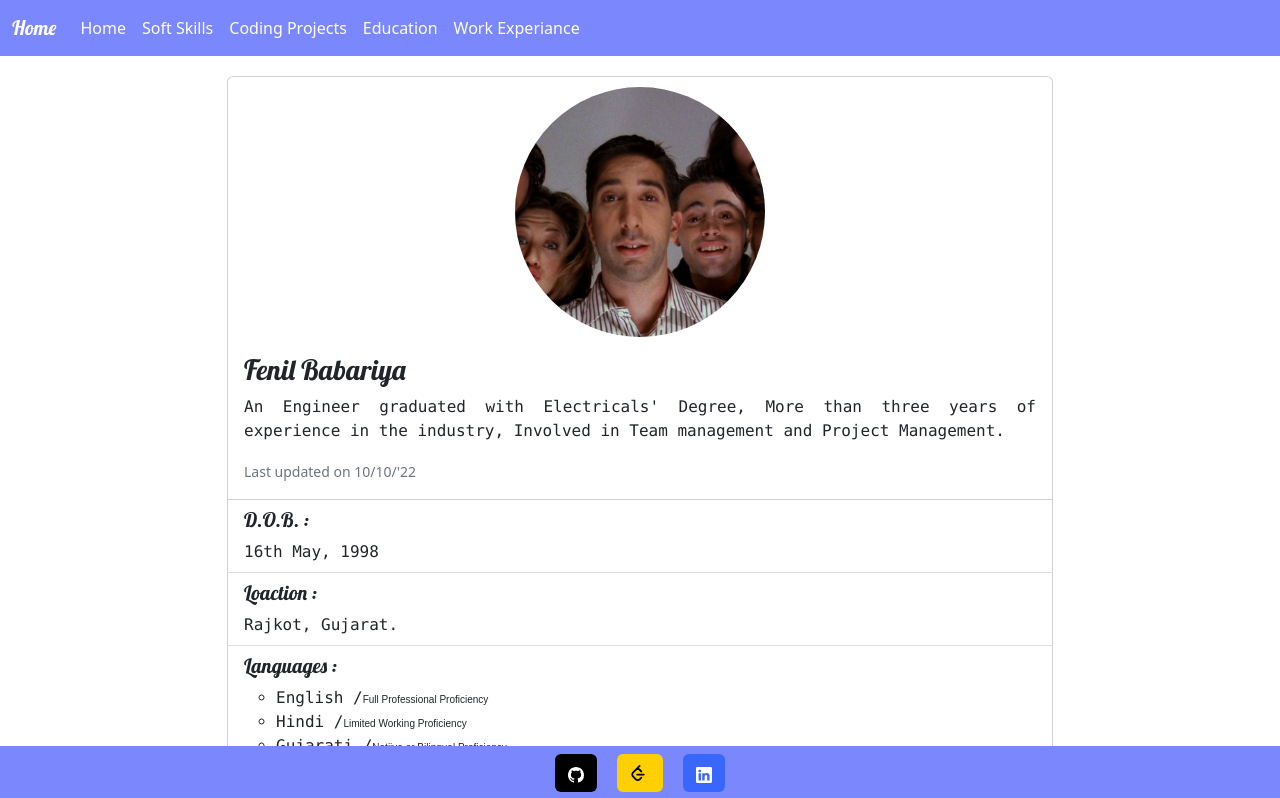
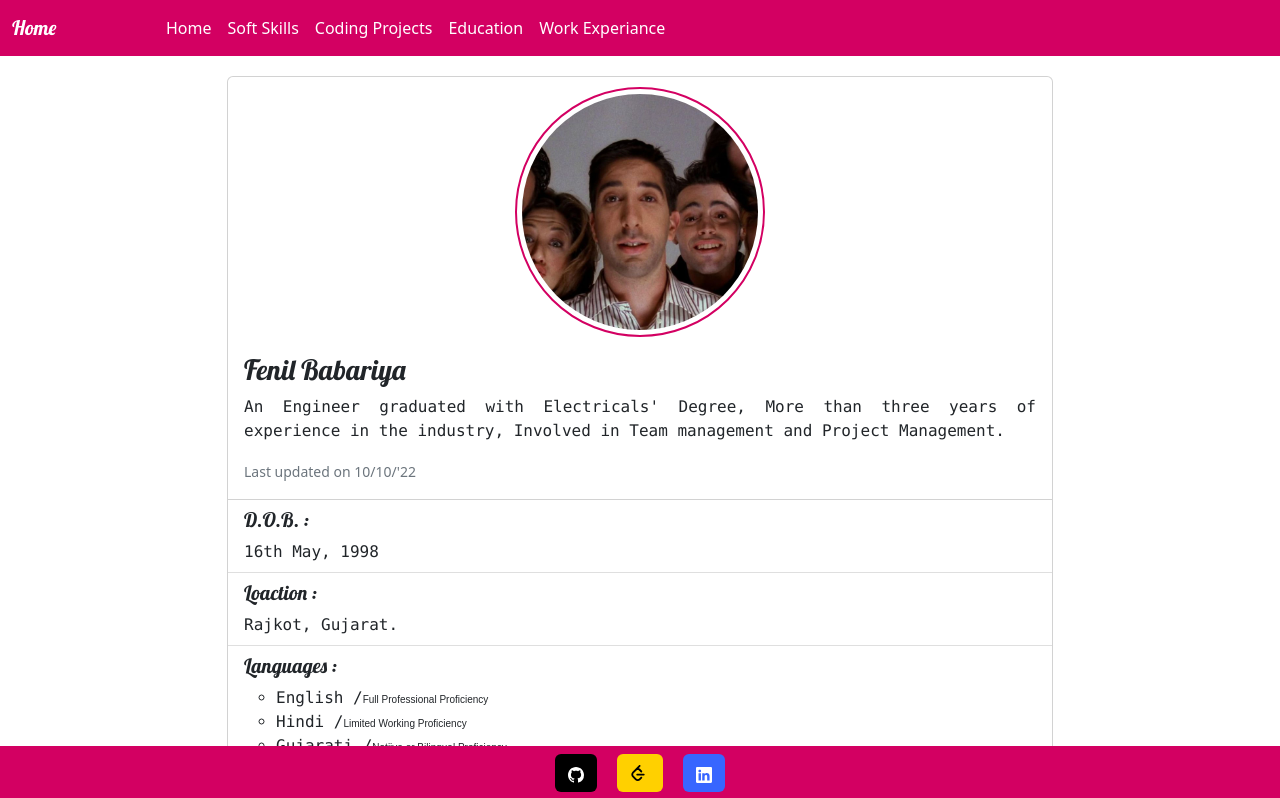
Before and after one commit to fbpatel003/fb-react, a React (Create React App) app: page / in a window 1280 px wide. Shown: the top 798 px of the page. Built offline with nearby package versions, Linux system fonts and the light colour scheme.

Commit message:
Add files via upload

```diff
--- a/src/index.css
+++ b/src/index.css
@@ -1,5 +1,5 @@
 .navbar-custom {
-  background-color: rgb(122, 135, 253);
+  background-color: rgb(211, 0, 98);
 }
 
 .navbar-custom .navbar-brand,
@@ -8,6 +8,10 @@
 .navbar-toggler-icon,
 .nav-link {
   color: rgb(255, 255, 255);
+}
+
+.navbar-brand{
+  min-width: 130px;
 }
 
 #GIT {
@@ -50,11 +54,13 @@
 }
 
 .card-img-top {
+  border: 2px solid rgb(211, 0, 98);
   border-radius: 50%;
   width: 250px;
   height: 250px;
   margin: auto;
   margin-top: 10px;
+  padding: 5px;
 }
 
 .card-title {
@@ -368,3 +374,9 @@
 .bg-swing {
   background-color: brown;
 }
+
+.EduContain, .WorkContain{
+  margin: auto;
+  padding: 15px;
+  max-width: 550px;
+}
```
